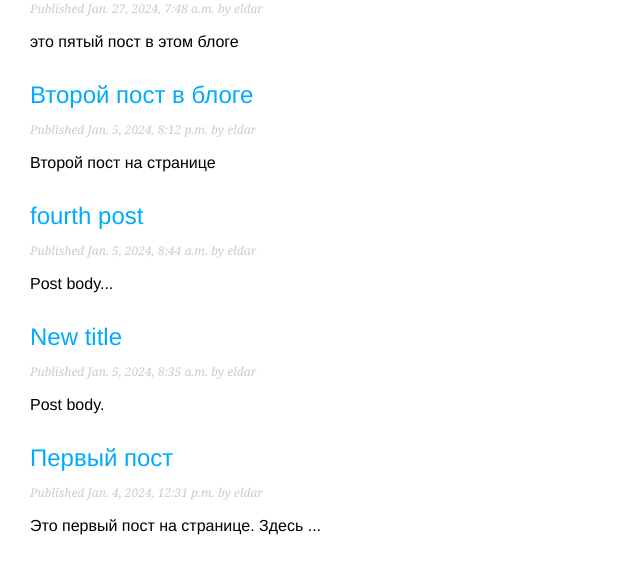
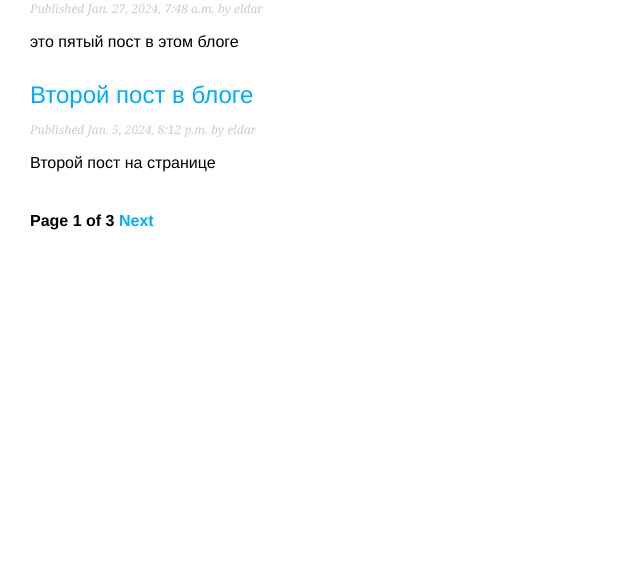
Before and after one commit to MuElRi/blog, a Django app: page /blog/ in a window 1280 px wide. Shown: the part 139-713 px from the top of the page, without its empty margins (0-640 px from the left). Run offline with Django 5.2, Linux system fonts and the light colour scheme; data comes from the database, SQL or seed files in the repository; both versions use the stored data as it was after the commit.

```diff
--- a/blog/models.py
+++ b/blog/models.py
@@ -1,6 +1,7 @@
 from django.db import models
 from django.utils import timezone
 from django.contrib.auth.models import User
+from django.urls import reverse
 
 class PublishedManager(models.Manager):
     #создали новый менеджер
@@ -13,11 +14,11 @@ class Post(models.Model):
         PUBLISHED = "PB", "Published"
 
     title = models.CharField(max_length=250)
-    slug = models.SlugField(max_length=250)
+    slug = models.SlugField(max_length=250, unique_for_date='publish')
     author = models.ForeignKey(User, on_delete=models.CASCADE, related_name='blog_posts')
     body = models.TextField()
     publish = models.DateTimeField(default=timezone.now)
-    #auto_now автоматическое заполнение времени при создании объекта
+    #auto_now_add автоматическое заполнение времени при создании объекта
     created = models.DateTimeField(auto_now_add=True)
     #auto_now автоматическое заполнение и обновление времени
     updated = models.DateTimeField(auto_now=True)
@@ -34,3 +35,10 @@ class Post(models.Model):
 
     def __str__(self):
         return self.title
+
+    def get_absolute_url(self):
+        return reverse('blog:post_detail',
+                                args=[self.publish.year,
+                                      self.publish.month,
+                                      self.publish.day,
+                                      self.slug])
--- a/blog/templates/blog/post/list.html
+++ b/blog/templates/blog/post/list.html
@@ -1,12 +1,11 @@
 {% extends "blog/base.html" %}
 
 {% block title %}My Blog{% endblock %}
-
 {% block content %}
     <h1>My Blog</h1>
     {% for post in posts %}
         <h2>
-            <a href="{% url 'blog:post_detail' post.id %}">
+            <a href="{{ post.get_absolute_url }}">
                 {{ post.title }}
             </a>
         </h2>
@@ -15,4 +14,5 @@
         </p>
         {{ post.body|truncatewords:30|linebreaks }}
     {% endfor %}
+    {% include "pagination.html" with page=page_obj %}
 {% endblock %}
--- /dev/null
+++ b/blog/templates/pagination.html
@@ -0,0 +1,13 @@
+<div class="pagination">
+    <span class="step-links">
+        {% if page.has_previous %}
+            <a href="?page={{ page.previous_page_number }}">Previous</a>
+        {% endif %}
+        <span class="current">
+            Page {{ page.number }} of {{ page.paginator.num_pages }}
+        </span>
+        {% if page.has_next %}
+            <a href="?page={{ page.next_page_number }}">Next</a>
+        {% endif %}
+    </span>
+</div>
--- /dev/null
+++ b/blog/urls.py
@@ -0,0 +1,10 @@
+from django.urls import path
+from . import views
+
+app_name = 'blog'
+
+urlpatterns = [
+    # path('', views.post_list, name='post_list'),
+    path('', views.PostListView.as_view(), name='post_list'),
+    path('<int:year>/<int:month>/<int:day>/<slug:post>/', views.PostDetailView.as_view(), name='post_detail'),
+]
--- a/blog/views.py
+++ b/blog/views.py
@@ -1,11 +1,50 @@
+import self
 from django.http import Http404
 from django.shortcuts import render, get_object_or_404
+from django.views.generic import ListView, DetailView
 from .models import Post
+from django.core.paginator import Paginator, EmptyPage, PageNotAnInteger
 
-def post_list(request):
-    posts = Post.published.all()
-    return render(request, 'blog/post/list.html', {'posts': posts})
+# def post_list(request):
+#     post_list = Post.published.all()
+#     #постраничная разбивка с 3 постами на страницу
+#     paginator = Paginator(post_list, 3)
+#     #параметр page содержит номер запрошенной страницы, если нет page, то возвращаем 1-ю страницу
+#     page_number = request.GET.get('page', 1)
+#     try:
+#         posts = paginator.page(page_number)
+#     except PageNotAnInteger:
+#         #если страница не целое число, то выдаем 1 стр
+#         posts = paginator.page(1)
+#     except EmptyPage:
+#         #если номер страницы нах-ся вне диапозона, то выдаем посл стр
+#         posts = paginator.page(paginator.num_pages)
+#     return render(request, 'blog/post/list.html', {'posts': posts})
 
-def post_detail(request, id):
-    post = get_object_or_404(Post, id=id, status=Post.Status.PUBLISHED)
-    return render(request, 'blog/post/detail.html', {'post': post})
+class PostListView(ListView):
+    queryset = Post.published.all()
+    context_object_name = 'posts'
+    paginate_by = 2
+    template_name = 'blog/post/list.html'
+
+# def post_detail(request, year, month, day, post):
+#     post = get_object_or_404(Post,
+#                              status=Post.Status.PUBLISHED,
+#                              slug=post,
+#                              publish__year=year,
+#                              publish__month=month,
+#                              publish__day=day)
+#     return render(request, 'blog/post/detail.html', {'post': post})
+
+class PostDetailView(DetailView):
+    model = Post
+    context_object_name = 'post'
+    template_name = 'blog/post/detail.html'
+
+    def get_object(self, queryset=None):
+        year = self.kwargs.get('year')
+        month = self.kwargs.get('month')
+        day = self.kwargs.get('day')
+        slug = self.kwargs.get('post')
+        post = get_object_or_404(Post, publish__year=year, publish__month=month, publish__day=day, slug=slug)
+        return post
--- a/blogging/urls.py
+++ b/blogging/urls.py
@@ -19,5 +19,5 @@ from django.urls import path, include
 
 urlpatterns = [
     path('admin/', admin.site.urls),
-    path('blog/', include('blog.url', namespace='blog')),
+    path('blog/', include('blog.urls', namespace='blog')),
 ]
```
Also changed, not shown: blog/url.py (deleted, +0 -9 lines), blog/templates/blog/post/detail.html (line endings or trailing spaces), db.sqlite3.
